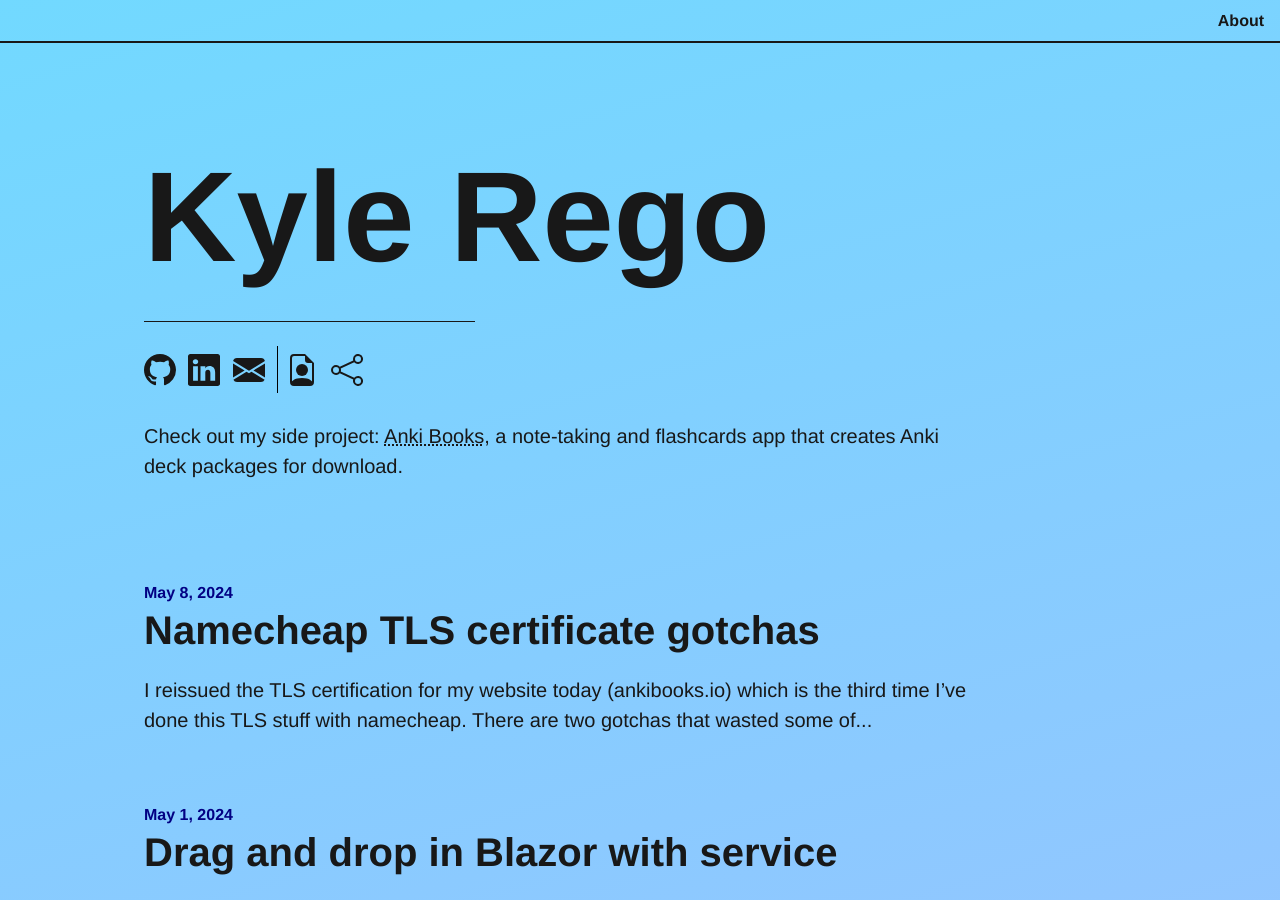
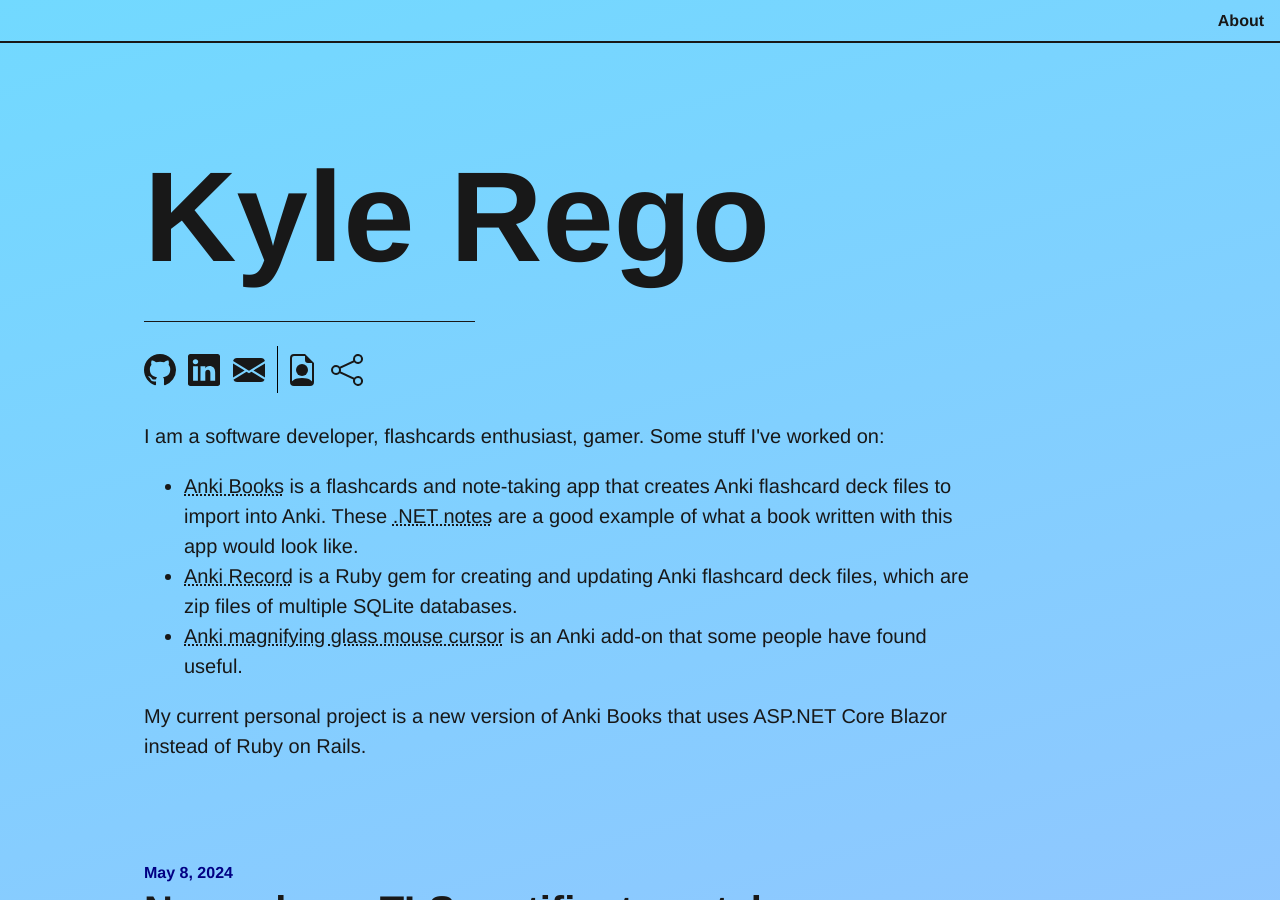
Before and after one commit to KyleRego/KyleRego.github.io, a Jekyll site: the page built from index.markdown, in a window 1280 px wide and 900 px high. Built offline with Jekyll 4.4.1, drawn with Linux system fonts in a browser that asks for light colours.

Commit message:
Update home page

```diff
--- a/_layouts/home.html
+++ b/_layouts/home.html
@@ -44,7 +44,22 @@
 
       <div class="container px-2 mx-auto prose mt-2">
         <p>
-          Check out my side project: <a href="https://ankibooks.io">Anki Books</a>, a note-taking and flashcards app that creates Anki deck packages for download.
+          I am a software developer, flashcards enthusiast, gamer. Some stuff I've worked on:
+        </p>
+        <ul>
+          <li>
+            <a href="https://ankibooks.io">Anki Books</a> is a flashcards and note-taking app that creates Anki flashcard deck files to import into Anki. These <a href="https://kylerego.net/books/66b2c0b4-92a4-4326-875d-d205b2ac8db5">.NET notes</a> are a good example of what a book written with this app would look like.
+          </li>
+          <li>
+            <a href="https://kylerego.github.io/anki_record_docs">Anki Record</a> is a Ruby gem for creating and updating Anki flashcard deck files, which are zip files of multiple SQLite databases.
+          </li>
+          <li>
+            <a href="https://ankiweb.net/shared/info/842653376">Anki magnifying glass mouse cursor</a> is an Anki add-on that some people have found useful.
+          </li>
+        </ul>
+
+        <p>
+          My current personal project is a new version of Anki Books that uses ASP.NET Core Blazor instead of Ruby on Rails.
         </p>
       </div>
 
```
